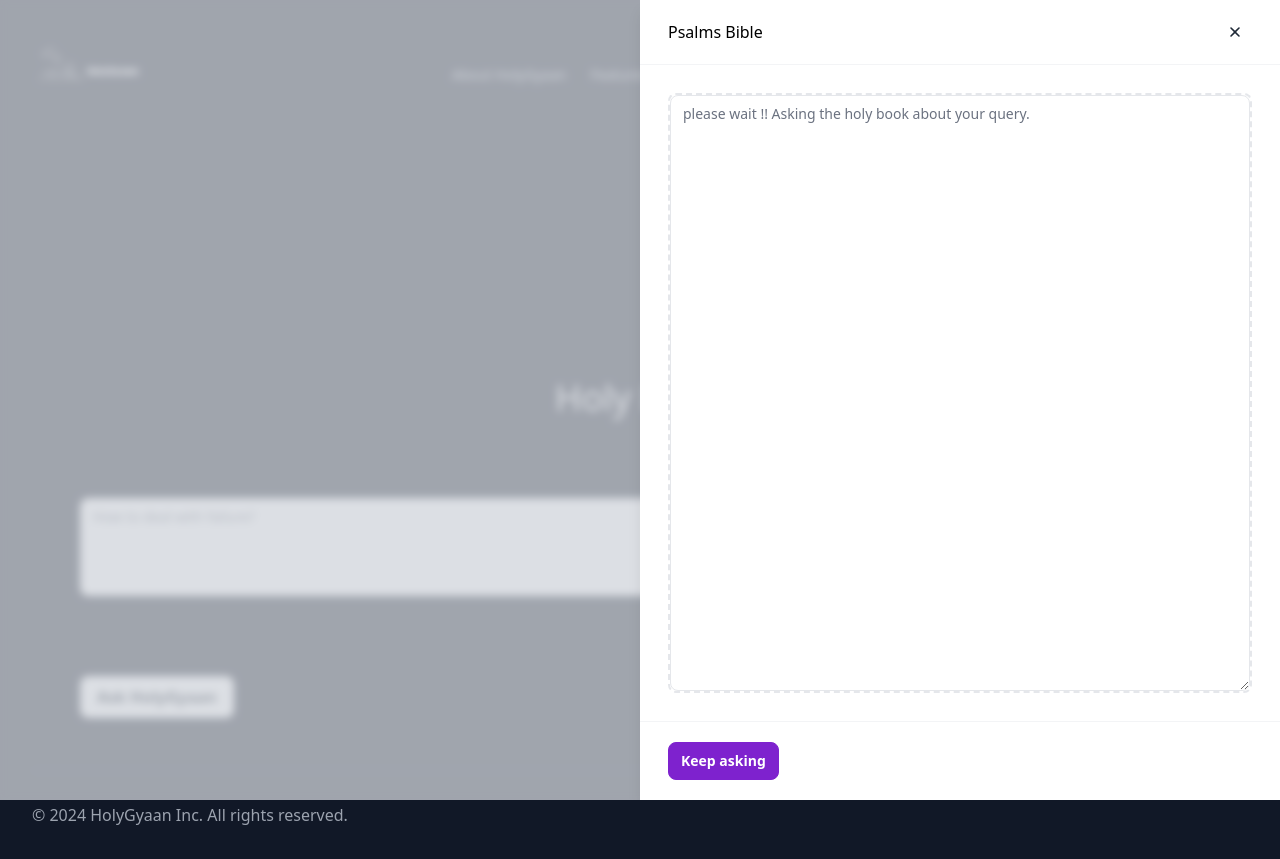
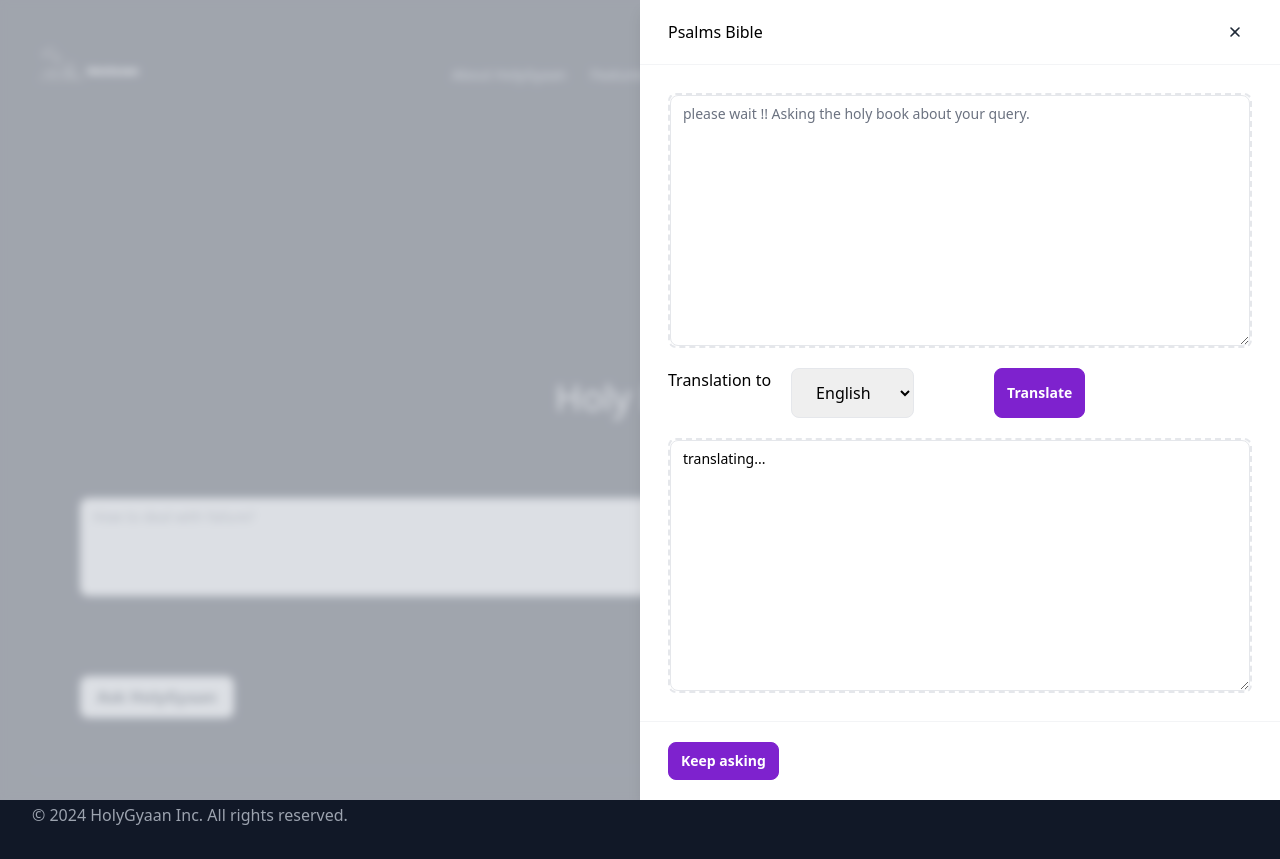
Before and after one commit to TheAnkushAgarwal/HolyGyaan, a Next.js app: page /bible in a window 1280 px wide. Both pictures are taken after a click on the button "Ask HolyGyaan". Built offline with nearby package versions, Linux system fonts and the light colour scheme; no server answers.

Commit message:
Update bible.js

```diff
--- a/pages/bible.js
+++ b/pages/bible.js
@@ -1,6 +1,7 @@
 import { useState } from "react";
 import TextareaElement from "@/components/ui/Textarea";
 import GeneratedTextareaElement from "@/components/ui/GeneratedTextArea";
+import FormElementsLargeSelect from "@/components/ui/SelectMenu";
 import 'dotenv/config';
 import axios from "axios";
 
@@ -130,6 +131,20 @@ export default function OffcanvasWithActions() {
 
                     {/* Placeholder */}
                     <GeneratedTextareaElement value={textAns} onChange={handleAnswer}/>
+
+                    <div className="flex my-5">
+                      <p className="mr-5">Translation to</p>
+                      <FormElementsLargeSelect className="mx-20" />
+
+                      <button
+                        type="button"
+                        className="inline-flex items-center justify-center gap-2 rounded-lg border border-purple-700 bg-purple-700 px-3 py-2 text-sm font-semibold leading-5 text-white hover:border-purple-600 hover:bg-purple-600 hover:text-white focus:ring focus:ring-purple-400/50 active:border-purple-700 active:bg-purple-700 dark:focus:ring-purple-400/90 ml-20"
+                      >
+                        Translate
+                      </button>
+                    </div>
+
+                    <GeneratedTextareaElement value={"translating..."} />
 {/*
                     <TextareaElement className= "flex h-full flex-col items-center justify-center gap-5 rounded-lg border-2 border-dashed border-gray-200 dark:border-gray-700/75"/> */}
 
```
